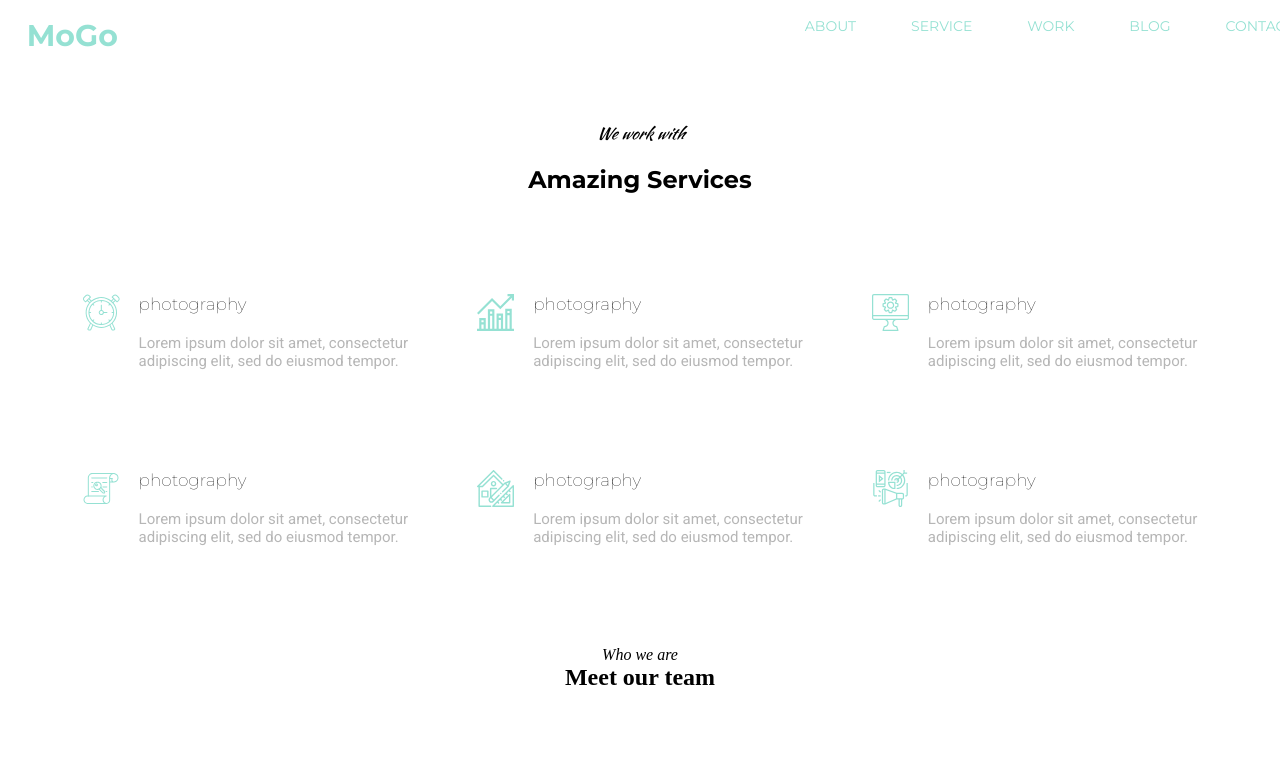
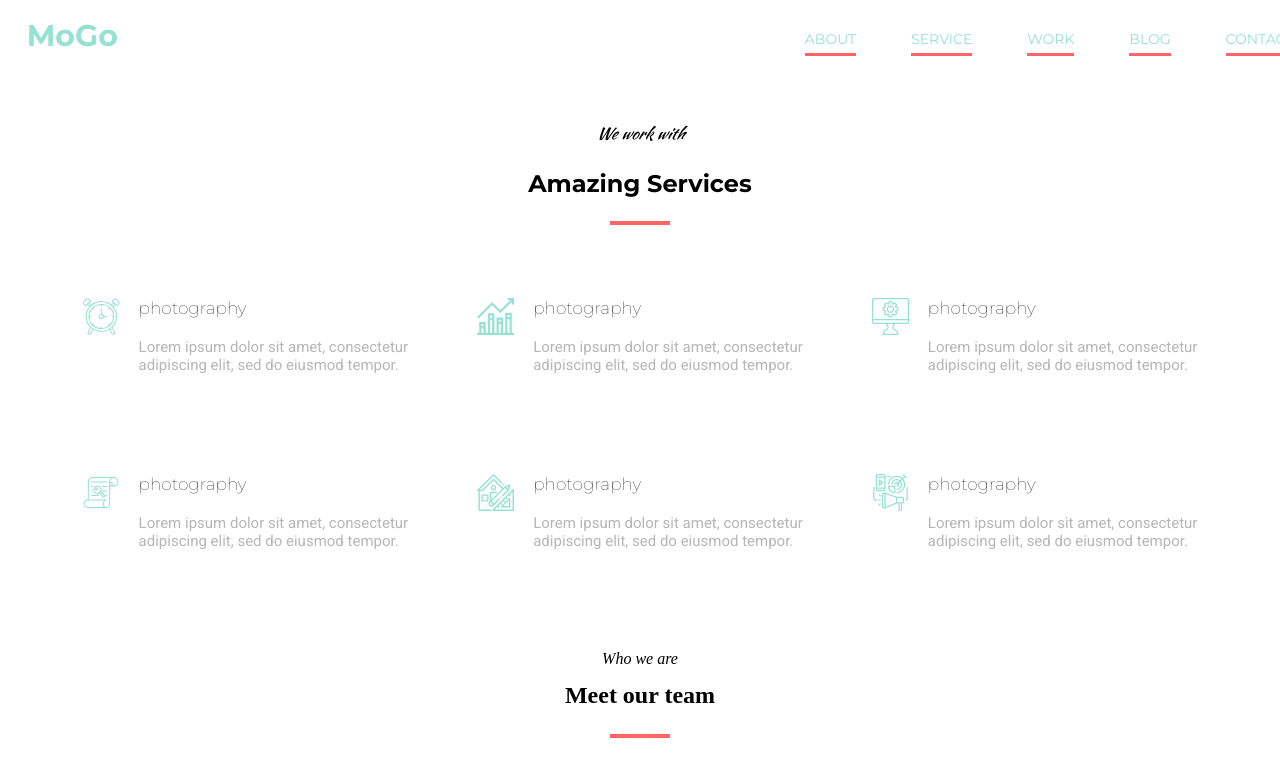
Before and after one commit to Taras405/Mogo, a plain HTML site: page index.html in a window 1280 px wide. Shown: the top 773 px of the page. Drawn offline with Linux system fonts and the light colour scheme.

Commit message:
update css html

```diff
--- a/index.html
+++ b/index.html
@@ -40,7 +40,7 @@
     <main>
         <section class="section-1">
             <p><i>We work with</i></p>
-            <h2>Amazing Services</h2>
+            <h2 class="secvices">Amazing Services</h2>
         </section>
         <section>
             <div class="section-2 down">
@@ -98,7 +98,7 @@
         </section>
         <div class="div-box">
             <p class="p-box"><i>Who we are</i></p>
-            <h2 class="h2-box">Meet our team</h2>
+            <h2 class="h2-box secvices">Meet our team</h2>
         </div>
         <p class="p-not-s">Lorem ipsum dolor sit amet, consectetur adipiscing elit, sed do eiusmod tempor incididunt ut
             labore et dolore magna aliqua. Ut enim ad minim veniam, quis nostrud <br> exercitation ullamco laboris nisi
--- a/style.css
+++ b/style.css
@@ -32,8 +32,16 @@ a{
 
 .a-li:hover{
     color: #F38181;
-    text-decoration: underline;
+}
 
+.a-li::before {
+    content: "";
+    display: block;
+    position: relative;
+    bottom: -26px;
+    height: 3px;
+    background-color: #ff6565;
+    margin: 10px auto 0;
 }
 
 h1{
@@ -183,4 +191,16 @@ form{
     font-weight: bold;
     font-size: 14px;
     text-align: center;
+    cursor: pointer;
 }
+
+.secvices::before {
+    content: "";
+    display: block;
+    position: relative;
+    bottom: -56px;
+    width: 60px;
+    height: 4px;
+    background-color: #ff6565;
+    margin: 10px auto 0;
+}
```
